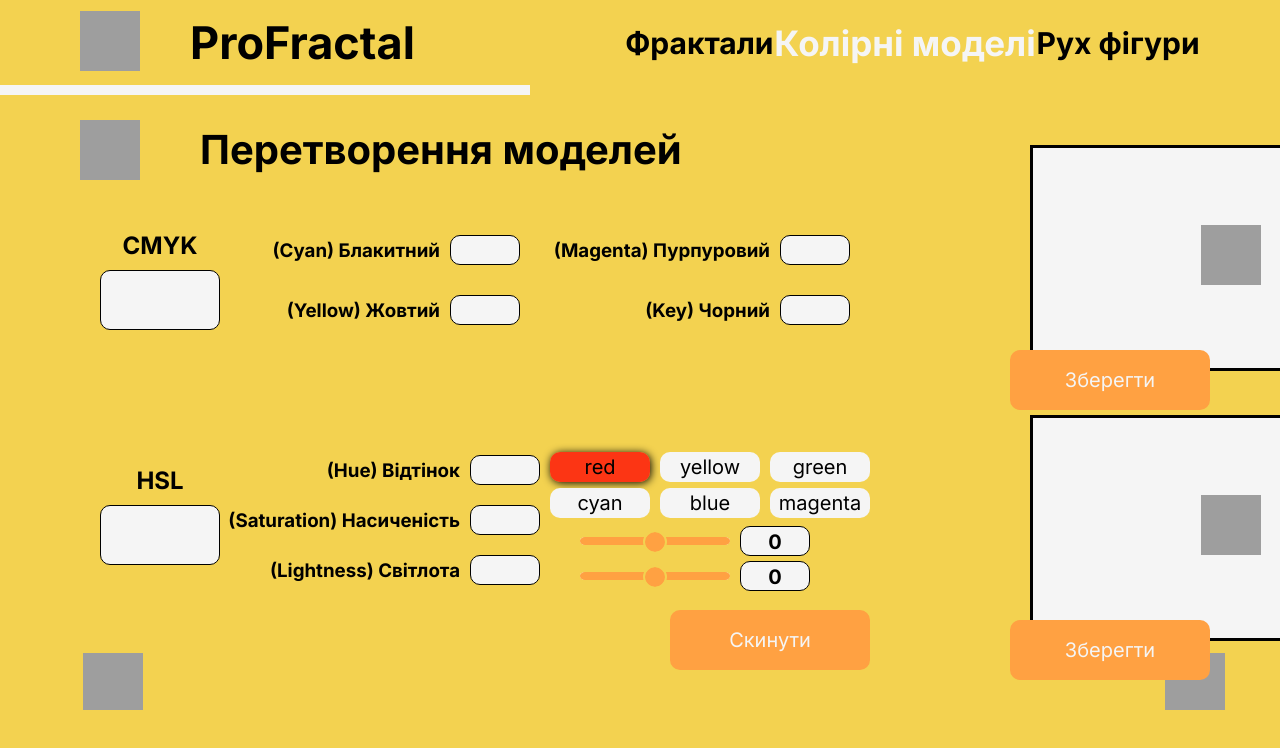
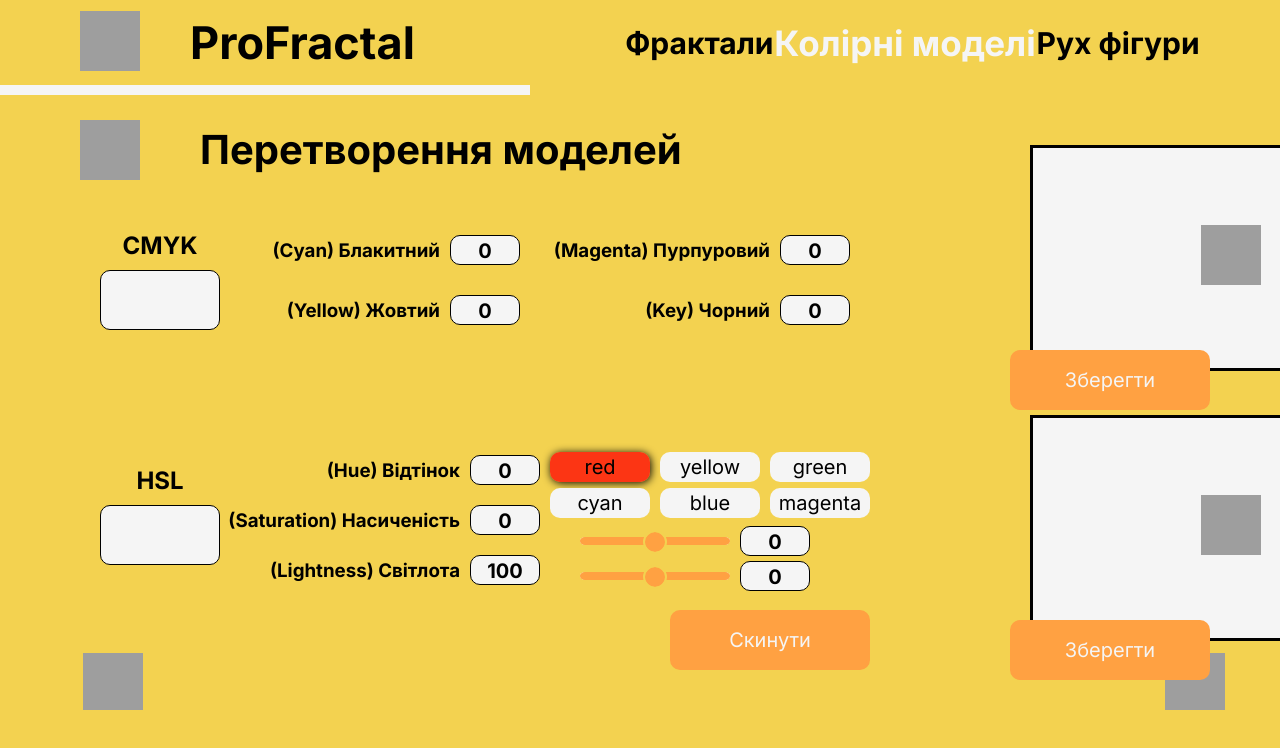
Before and after one commit to luchykYana/computer_graphics, a React (Create React App) app: page /content/color-models/practice in a window 1280 px wide. Shown: the top 748 px of the page. Built offline with nearby package versions, Linux system fonts and the light colour scheme; grey boxes are pictures that could not be loaded.

Commit message:
defaultValues

```diff
--- a/src/pages/ColorPracticePage/ColorPracticePage.js
+++ b/src/pages/ColorPracticePage/ColorPracticePage.js
@@ -362,21 +362,21 @@
                             <div className={`${css.flex} ${css.letterGroupGap2}`}>
                                 <div className={`${css.flex} ${css.letterGap} ${css.cmykWidthLetter}`}>
                                     <h3>(Cyan) Блакитний</h3>
-                                    <input onChange={cmyk_color_change} type={'number'} className={`${css.pixelInfo}`} id={'C'} min={0} max={100} step={1}></input>
+                                    <input defaultValue={0} onChange={cmyk_color_change} type={'number'} className={`${css.pixelInfo}`} id={'C'} min={0} max={100} step={1}></input>
                                 </div>
                                 <div className={`${css.flex} ${css.letterGap} ${css.cmykWidthLetter}`}>
                                     <h3>(Magenta) Пурпуровий</h3>
-                                    <input onChange={cmyk_color_change} type={'number'} className={`${css.pixelInfo}`} id={'M'} min={0} max={100} step={1}></input>
+                                    <input defaultValue={0} onChange={cmyk_color_change} type={'number'} className={`${css.pixelInfo}`} id={'M'} min={0} max={100} step={1}></input>
                                 </div>
                             </div>
                             <div className={`${css.flex} ${css.letterGroupGap2}`}>
                                 <div className={`${css.flex} ${css.letterGap} ${css.cmykWidthLetter}`}>
                                     <h3>(Yellow) Жовтий</h3>
-                                    <input onChange={cmyk_color_change} type={'number'} className={`${css.pixelInfo}`} id={'Y'} min={0} max={100} step={1}></input>
+                                    <input defaultValue={0} onChange={cmyk_color_change} type={'number'} className={`${css.pixelInfo}`} id={'Y'} min={0} max={100} step={1}></input>
                                 </div>
                                 <div className={`${css.flex} ${css.letterGap} ${css.cmykWidthLetter}`}>
                                     <h3>(Key) Чорний</h3>
-                                    <input onChange={cmyk_color_change} type={'number'} className={`${css.pixelInfo}`} id={'K'} min={0} max={100} step={1}></input>
+                                    <input defaultValue={0} onChange={cmyk_color_change} type={'number'} className={`${css.pixelInfo}`} id={'K'} min={0} max={100} step={1}></input>
                                 </div>
                             </div>
                         </div>
@@ -394,15 +394,15 @@
 
                                 <div className={`${css.flex} ${css.letterGap} ${css.hslWidthLetter}`}>
                                     <h3>(Hue) Відтінок</h3>
-                                    <input onChange={hsl_color_change} type={'number'} className={`${css.pixelInfo}`} id={'H'} min={0} max={360} step={1}></input>
+                                    <input defaultValue={0} onChange={hsl_color_change} type={'number'} className={`${css.pixelInfo}`} id={'H'} min={0} max={360} step={1}></input>
                                 </div>
                                 <div className={`${css.flex} ${css.letterGap} ${css.hslWidthLetter}`}>
                                     <h3>(Saturation) Насиченість</h3>
-                                    <input onChange={hsl_color_change} type={'number'} className={`${css.pixelInfo}`} id={'S'} min={0} max={100} step={1}></input>
+                                    <input defaultValue={0} onChange={hsl_color_change} type={'number'} className={`${css.pixelInfo}`} id={'S'} min={0} max={100} step={1}></input>
                                 </div>
                                 <div className={`${css.flex} ${css.letterGap} ${css.hslWidthLetter}`}>
                                     <h3>(Lightness) Світлота</h3>
-                                    <input onChange={hsl_color_change} type={'number'} className={`${css.pixelInfo}`} id={'L'} min={0} max={100} step={1}></input>
+                                    <input defaultValue={100} onChange={hsl_color_change} type={'number'} className={`${css.pixelInfo}`} id={'L'} min={0} max={100} step={1}></input>
                                 </div>
 
                             </div>
```
